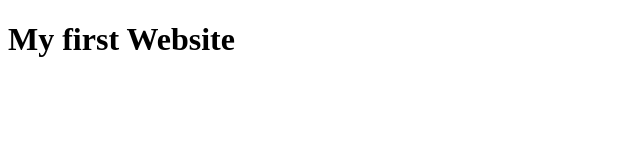
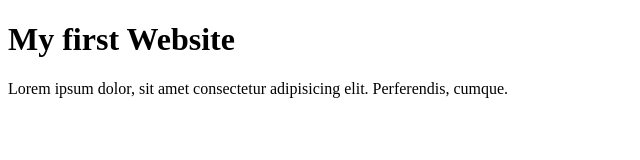
Before and after one commit to maldima11/my_first_website, a plain HTML site: page index.html in a window 1280 px wide. Shown: the whole page, without its empty margins (0-640 px from the left). Drawn offline with Linux system fonts and the light colour scheme.

Commit message:
added a paragraph

```diff
--- a/index.html
+++ b/index.html
@@ -7,5 +7,7 @@
 </head>
 <body>
     <h1>My first Website</h1>
+
+    <p>Lorem ipsum dolor, sit amet consectetur adipisicing elit. Perferendis, cumque.</p>
 </body>
 </html>
```
